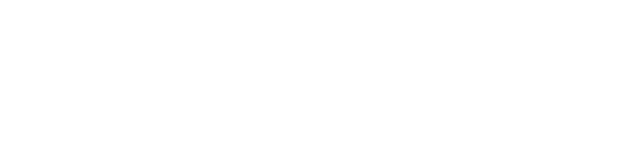
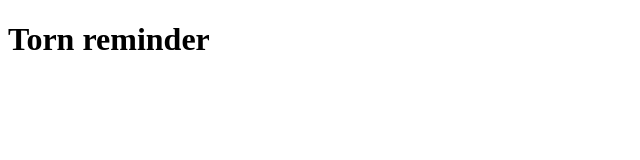
Before and after one commit to shayan4shayan/torn-reminder, a website: page index.html in a window 1280 px wide. Shown: the whole page, without its empty margins (0-640 px from the left). Drawn offline with Linux system fonts and the light colour scheme.

Commit message:
added title

```diff
--- a/index.html
+++ b/index.html
@@ -8,5 +8,7 @@
   ><head></head>
   <body>
     <script type="module" src="index.js"></script>
+
+    <h1> Torn reminder</h1>
   </body>
 </html>
```
